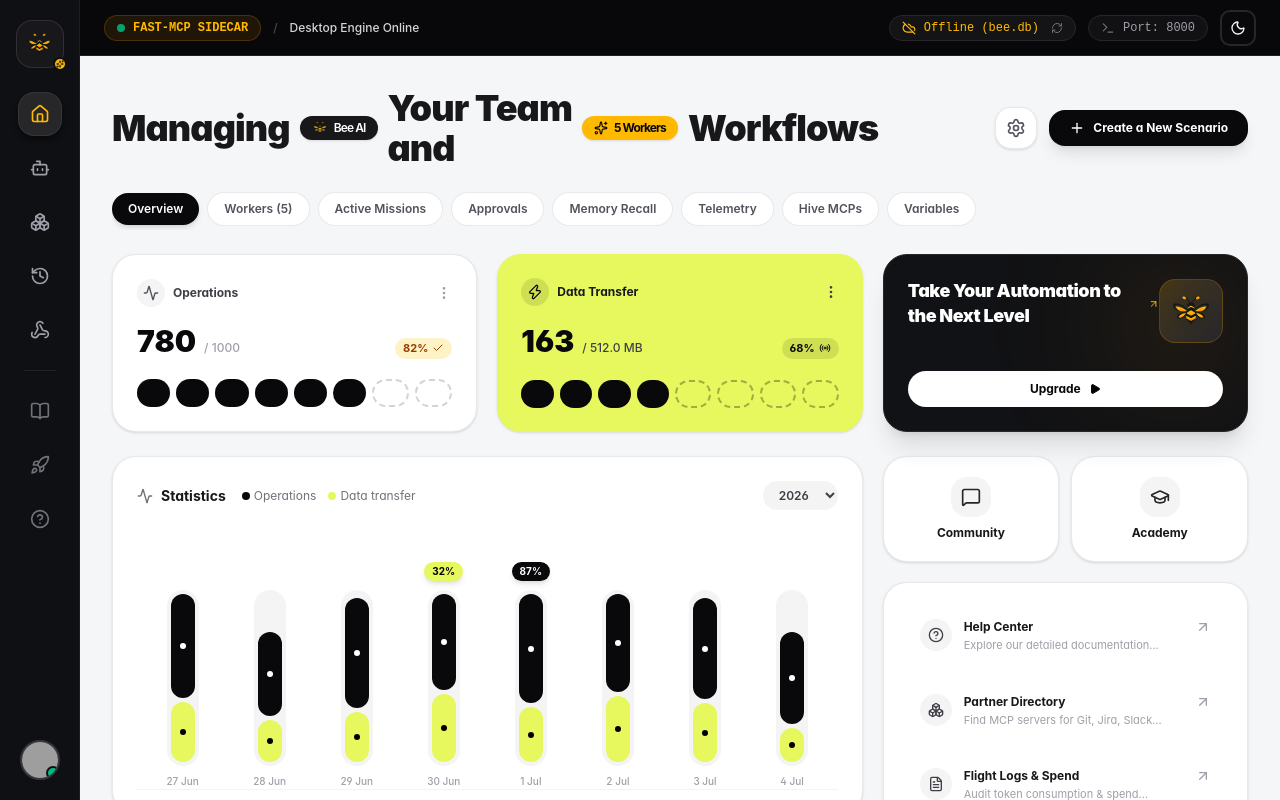
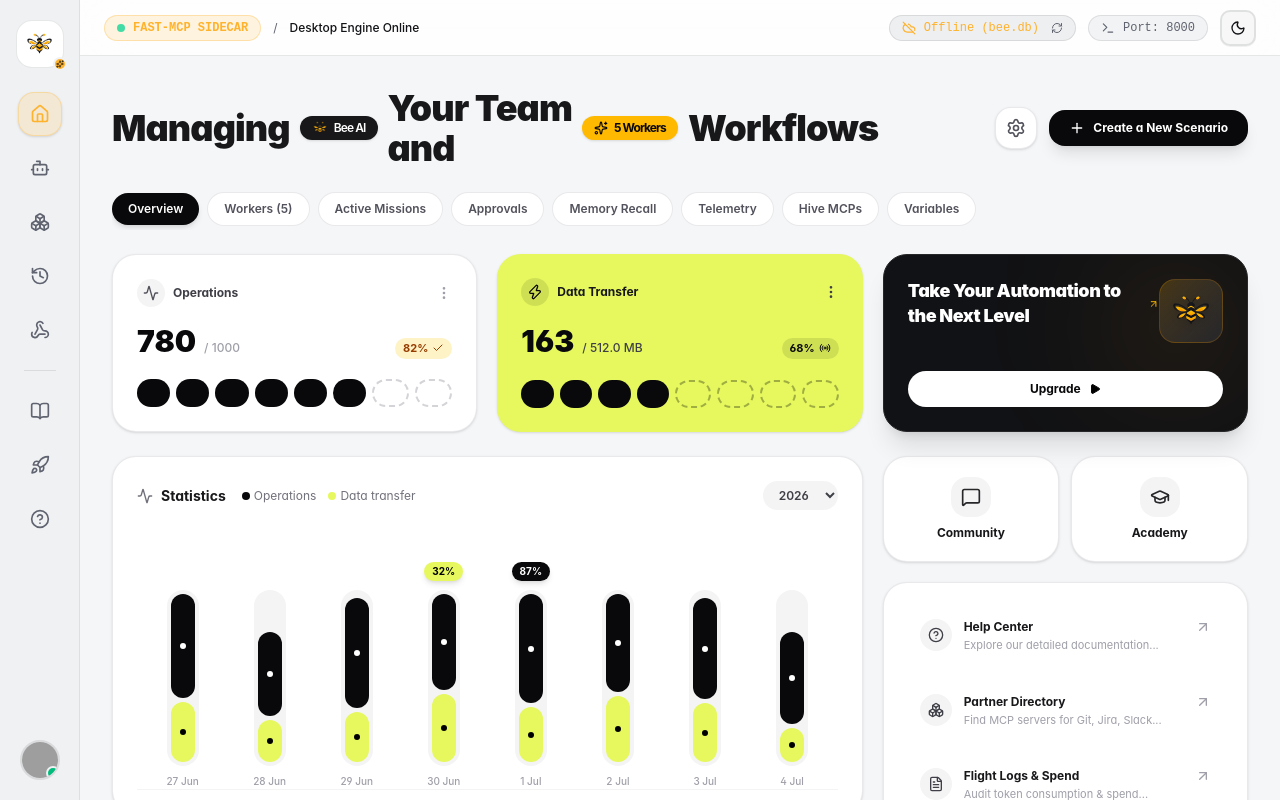
Before and after one commit to Prince-695/Bee, a React (Vite) app in the folder apps/console/: page / in a window 1280 px wide. Built offline with nearby package versions, Linux system fonts and the light colour scheme; no server answers; grey boxes are pictures that could not be loaded.

Commit message:
feat(theme): establish pure bee honey gold and off-black semantic tokens with dual-theme shell

```diff
--- a/apps/console/src/index.css
+++ b/apps/console/src/index.css
@@ -3,40 +3,40 @@
 @custom-variant dark (&:is(.dark *));
 
 :root {
-  --background: #09090b;
-  --foreground: #f4f4f5;
-  --card: #121215;
-  --card-foreground: #f4f4f5;
-  --popover: #18181b;
-  --popover-foreground: #f4f4f5;
-  --primary: #f59e0b;
-  --primary-foreground: #000000;
-  --secondary: #27272a;
-  --secondary-foreground: #f4f4f5;
-  --muted: #1e1e24;
-  --muted-foreground: #a1a1aa;
-  --accent: #27272a;
-  --accent-foreground: #f4f4f5;
-  --destructive: #ef4444;
-  --destructive-foreground: #ffffff;
-  --border: #27272a;
-  --input: #18181b;
-  --ring: #f59e0b;
+  --background: #F7F7F7;
+  --foreground: #121316;
+  --card: #FFFFFF;
+  --card-foreground: #121316;
+  --popover: #FFFFFF;
+  --popover-foreground: #121316;
+  --primary: #FFB22C;
+  --primary-foreground: #121316;
+  --secondary: #EAEBED;
+  --secondary-foreground: #121316;
+  --muted: #F0F1F3;
+  --muted-foreground: #606470;
+  --accent: #FDF3DC;
+  --accent-foreground: #121316;
+  --destructive: #DC2626;
+  --destructive-foreground: #FFFFFF;
+  --border: rgba(18, 19, 22, 0.10);
+  --input: rgba(18, 19, 22, 0.08);
+  --ring: #FFB22C;
 
-  --chart-1: #f59e0b;
-  --chart-2: #10b981;
-  --chart-3: #3b82f6;
-  --chart-4: #8b5cf6;
-  --chart-5: #ef4444;
+  --chart-1: #FFB22C;
+  --chart-2: #10B981;
+  --chart-3: #0284C7;
+  --chart-4: #9333EA;
+  --chart-5: #EF4444;
 
-  --sidebar: #0e0e11;
-  --sidebar-foreground: #f4f4f5;
-  --sidebar-primary: #f59e0b;
-  --sidebar-primary-foreground: #000000;
-  --sidebar-accent: #18181b;
-  --sidebar-accent-foreground: #ffffff;
-  --sidebar-border: #27272a;
-  --sidebar-ring: #f59e0b;
+  --sidebar: #F0F1F3;
+  --sidebar-foreground: #121316;
+  --sidebar-primary: #FFB22C;
+  --sidebar-primary-foreground: #121316;
+  --sidebar-accent: #E4E5E8;
+  --sidebar-accent-foreground: #121316;
+  --sidebar-border: rgba(18, 19, 22, 0.08);
+  --sidebar-ring: #FFB22C;
 
   --font-sans: 'Inter', system-ui, sans-serif;
   --font-mono: 'JetBrains Mono', monospace;
@@ -50,25 +50,34 @@
 }
 
 .dark {
-  --background: #09090b;
-  --foreground: #f4f4f5;
-  --card: #121215;
-  --card-foreground: #f4f4f5;
-  --popover: #18181b;
-  --popover-foreground: #f4f4f5;
-  --primary: #f59e0b;
-  --primary-foreground: #000000;
-  --secondary: #27272a;
-  --secondary-foreground: #f4f4f5;
-  --muted: #1e1e24;
-  --muted-foreground: #a1a1aa;
-  --accent: #27272a;
-  --accent-foreground: #f4f4f5;
-  --destructive: #ef4444;
-  --destructive-foreground: #ffffff;
-  --border: #27272a;
-  --input: #18181b;
-  --ring: #f59e0b;
+  --background: #121316;
+  --foreground: #F8FAFC;
+  --card: #18191E;
+  --card-foreground: #F8FAFC;
+  --popover: #212228;
+  --popover-foreground: #F8FAFC;
+  --primary: #FFB22C;
+  --primary-foreground: #121316;
+  --secondary: #212228;
+  --secondary-foreground: #F8FAFC;
+  --muted: #1B1C22;
+  --muted-foreground: #8E929E;
+  --accent: #2A261A;
+  --accent-foreground: #FFB22C;
+  --destructive: #EF4444;
+  --destructive-foreground: #FFFFFF;
+  --border: rgba(255, 255, 255, 0.08);
+  --input: #18191E;
+  --ring: #FFB22C;
+
+  --sidebar: #141519;
+  --sidebar-foreground: #F8FAFC;
+  --sidebar-primary: #FFB22C;
+  --sidebar-primary-foreground: #121316;
+  --sidebar-accent: #1E1F26;
+  --sidebar-accent-foreground: #F8FAFC;
+  --sidebar-border: rgba(255, 255, 255, 0.08);
+  --sidebar-ring: #FFB22C;
 }
 
 @theme inline {
@@ -99,6 +108,14 @@
   --color-sidebar-accent-foreground: var(--sidebar-accent-foreground);
   --color-sidebar-border: var(--sidebar-border);
   --color-sidebar-ring: var(--sidebar-ring);
+
+  --color-honey-gold: #FFB22C;
+  --color-honey-light: #FDB827;
+  --color-off-black: #121316;
+  --color-charcoal-surface: #18191E;
+  --color-charcoal-elevated: #212228;
+  --color-off-white: #F7F7F7;
+  --color-soft-platinum: #F8FAFC;
 
   --font-sans: var(--font-sans);
   --font-mono: var(--font-mono);
--- a/apps/console/src/layout/DesktopHeader.tsx
+++ b/apps/console/src/layout/DesktopHeader.tsx
@@ -31,15 +31,15 @@ export function DesktopHeader({ activeFlightTitle = "Desktop Engine Online" }: D
   }, []);
 
   return (
-    <header className="h-14 border-b border-zinc-800/80 bg-zinc-950/60 backdrop-blur-xl px-6 flex items-center justify-between shrink-0 z-20">
+    <header className="h-14 border-b border-border bg-card/80 backdrop-blur-xl px-6 flex items-center justify-between shrink-0 z-20 transition-colors duration-200">
       {/* Active Flight / Workspace Breadcrumb */}
       <div className="flex items-center gap-3">
-        <div className="flex items-center gap-2 px-3 py-1 rounded-full bg-amber-500/10 text-amber-400 border border-amber-500/20 text-xs font-mono">
+        <div className="flex items-center gap-2 px-3 py-1 rounded-full bg-primary/15 text-primary border border-primary/30 text-xs font-mono">
           <span className="w-2 h-2 rounded-full bg-emerald-400 animate-pulse" />
           <span className="font-bold">FAST-MCP SIDECAR</span>
         </div>
-        <span className="text-zinc-600 text-xs">/</span>
-        <span className="text-xs text-zinc-300 font-medium">{activeFlightTitle}</span>
+        <span className="text-muted-foreground text-xs">/</span>
+        <span className="text-xs text-foreground font-medium">{activeFlightTitle}</span>
       </div>
 
       {/* Right Controls */}
@@ -48,32 +48,32 @@ export function DesktopHeader({ activeFlightTitle = "Desktop Engine Online" }: D
         <button
           onClick={handleManualSync}
           title="Click to trigger sync with Cloud PostgreSQL"
-          className="flex items-center gap-2 px-3 py-1 rounded-xl bg-zinc-900/80 border border-zinc-800 text-xs font-mono transition-colors hover:border-zinc-700"
+          className="flex items-center gap-2 px-3 py-1 rounded-xl bg-secondary/80 border border-border text-xs font-mono transition-colors hover:border-primary/50 text-foreground cursor-pointer"
         >
           {syncStatus === "synced" && (
             <>
-              <Cloud className="w-3.5 h-3.5 text-emerald-400" />
-              <span className="text-emerald-400 font-medium">Cloud Synced</span>
-              <span className="text-zinc-500 text-[10px] hidden md:inline">({lastSyncTime})</span>
+              <Cloud className="w-3.5 h-3.5 text-emerald-500 dark:text-emerald-400" />
+              <span className="text-emerald-600 dark:text-emerald-400 font-medium">Cloud Synced</span>
+              <span className="text-muted-foreground text-[10px] hidden md:inline">({lastSyncTime})</span>
             </>
           )}
           {syncStatus === "offline" && (
             <>
-              <CloudOff className="w-3.5 h-3.5 text-amber-400" />
-              <span className="text-amber-400 font-medium">Offline (bee.db)</span>
-              <RefreshCw className="w-3 h-3 text-zinc-500 ml-1 hover:text-white" />
+              <CloudOff className="w-3.5 h-3.5 text-primary" />
+              <span className="text-primary font-medium">Offline (bee.db)</span>
+              <RefreshCw className="w-3 h-3 text-muted-foreground ml-1 hover:text-foreground" />
             </>
           )}
           {syncStatus === "syncing" && (
             <>
-              <RefreshCw className="w-3.5 h-3.5 text-sky-400 animate-spin" />
-              <span className="text-sky-400 font-medium">Syncing...</span>
+              <RefreshCw className="w-3.5 h-3.5 text-sky-500 dark:text-sky-400 animate-spin" />
+              <span className="text-sky-600 dark:text-sky-400 font-medium">Syncing...</span>
             </>
           )}
         </button>
 
-        <div className="hidden sm:flex items-center gap-2 px-3 py-1 rounded-xl bg-zinc-900/60 border border-zinc-800 text-xs text-zinc-400 font-mono">
-          <Terminal className="w-3.5 h-3.5 text-zinc-500" />
+        <div className="hidden sm:flex items-center gap-2 px-3 py-1 rounded-xl bg-secondary/60 border border-border text-xs text-muted-foreground font-mono">
+          <Terminal className="w-3.5 h-3.5 text-muted-foreground" />
           <span>Port: 8000</span>
         </div>
 
--- a/apps/console/src/layout/DesktopLayout.tsx
+++ b/apps/console/src/layout/DesktopLayout.tsx
@@ -7,12 +7,12 @@ interface DesktopLayoutProps {
 
 export function DesktopLayout({ children }: DesktopLayoutProps) {
   return (
-    <div className="flex h-screen w-full bg-background text-foreground overflow-hidden font-sans selection:bg-amber-500/20">
+    <div className="flex h-screen w-full bg-background text-foreground overflow-hidden font-sans selection:bg-primary/20 transition-colors duration-200">
       <DesktopSidebar />
 
       <div className="flex-1 flex flex-col min-w-0 overflow-hidden relative">
         <DesktopHeader />
-        <main className="flex-1 overflow-y-auto overflow-x-hidden relative bg-black/40">
+        <main className="flex-1 overflow-y-auto overflow-x-hidden relative bg-background transition-colors duration-200">
           {children}
         </main>
       </div>
--- a/apps/console/src/layout/DesktopSidebar.tsx
+++ b/apps/console/src/layout/DesktopSidebar.tsx
@@ -29,11 +29,11 @@ export function DesktopSidebar() {
   ];
 
   return (
-    <aside className="w-20 bg-[#0F1014] border-r border-zinc-800/60 flex flex-col items-center py-5 shrink-0 z-30 select-none">
+    <aside className="w-20 bg-sidebar border-r border-sidebar-border flex flex-col items-center py-5 shrink-0 z-30 select-none transition-colors duration-200">
       {/* Top Brand Logo Icon in Rounded Square Pill */}
       <Link
         to="/"
-        className="w-12 h-12 rounded-2xl bg-zinc-900 border border-zinc-700/60 flex items-center justify-center text-amber-400 hover:border-amber-500/80 hover:shadow-lg hover:shadow-amber-500/20 transition-all group mb-6 relative"
+        className="w-12 h-12 rounded-2xl bg-card border border-border flex items-center justify-center text-primary hover:border-primary/80 hover:shadow-lg hover:shadow-primary/20 transition-all group mb-6 relative"
         title="Bee Autonomous Co-Engineer"
       >
         <img
@@ -41,8 +41,8 @@ export function DesktopSidebar() {
           alt="Bee Logo"
           className="w-7 h-7 object-contain group-hover:scale-110 transition-transform"
         />
-        <div className="absolute -bottom-1 -right-1 w-3.5 h-3.5 rounded-full bg-amber-400 border-2 border-[#0F1014] flex items-center justify-center">
-          <Sparkles className="w-2 h-2 text-black" />
+        <div className="absolute -bottom-1 -right-1 w-3.5 h-3.5 rounded-full bg-primary border-2 border-sidebar flex items-center justify-center">
+          <Sparkles className="w-2 h-2 text-primary-foreground" />
         </div>
       </Link>
 
@@ -60,13 +60,13 @@ export function DesktopSidebar() {
               to={item.to}
               className={`w-11 h-11 rounded-2xl flex items-center justify-center transition-all relative group ${
                 isActive
-                  ? "bg-zinc-800 text-amber-400 shadow-md shadow-black/40 border border-zinc-700/60"
-                  : "text-zinc-400 hover:text-zinc-100 hover:bg-zinc-900/80"
+                  ? "bg-primary/15 text-primary shadow-sm border border-primary/30"
+                  : "text-muted-foreground hover:text-foreground hover:bg-sidebar-accent"
               }`}
               title={item.label}
             >
               {item.icon}
-              <span className="absolute left-16 px-2.5 py-1 rounded-lg bg-zinc-900 text-zinc-100 text-[11px] font-medium whitespace-nowrap shadow-xl border border-zinc-800 pointer-events-none opacity-0 group-hover:opacity-100 transition-opacity z-50">
+              <span className="absolute left-16 px-2.5 py-1 rounded-lg bg-popover text-popover-foreground text-[11px] font-medium whitespace-nowrap shadow-xl border border-border pointer-events-none opacity-0 group-hover:opacity-100 transition-opacity z-50">
                 {item.label}
               </span>
             </Link>
@@ -74,7 +74,7 @@ export function DesktopSidebar() {
         })}
 
         {/* Divider */}
-        <div className="w-8 h-px bg-zinc-800/80 my-2" />
+        <div className="w-8 h-px bg-border my-2" />
 
         {/* Secondary Navigation Items */}
         {secondaryNavItems.map((item) => (
@@ -83,11 +83,11 @@ export function DesktopSidebar() {
             href={item.to}
             target="_blank"
             rel="noreferrer"
-            className="w-11 h-11 rounded-2xl flex items-center justify-center text-zinc-500 hover:text-zinc-300 hover:bg-zinc-900/60 transition-all relative group"
+            className="w-11 h-11 rounded-2xl flex items-center justify-center text-muted-foreground hover:text-foreground hover:bg-sidebar-accent transition-all relative group"
             title={item.label}
           >
             {item.icon}
-            <span className="absolute left-16 px-2.5 py-1 rounded-lg bg-zinc-900 text-zinc-100 text-[11px] font-medium whitespace-nowrap shadow-xl border border-zinc-800 pointer-events-none opacity-0 group-hover:opacity-100 transition-opacity z-50">
+            <span className="absolute left-16 px-2.5 py-1 rounded-lg bg-popover text-popover-foreground text-[11px] font-medium whitespace-nowrap shadow-xl border border-border pointer-events-none opacity-0 group-hover:opacity-100 transition-opacity z-50">
               {item.label}
             </span>
           </a>
@@ -98,7 +98,7 @@ export function DesktopSidebar() {
       <div className="pt-4 flex flex-col items-center gap-3">
         <Link
           to="/"
-          className="relative w-10 h-10 rounded-full overflow-hidden border-2 border-zinc-700/80 hover:border-amber-400 transition-colors group"
+          className="relative w-10 h-10 rounded-full overflow-hidden border-2 border-border hover:border-primary transition-colors group"
           title="Lead Engineer (Online)"
         >
           <img
@@ -106,7 +106,7 @@ export function DesktopSidebar() {
             alt="User Avatar"
             className="w-full h-full object-cover group-hover:scale-110 transition-transform"
           />
-          <span className="absolute bottom-0 right-0 w-2.5 h-2.5 rounded-full bg-emerald-500 ring-2 ring-[#0F1014]" />
+          <span className="absolute bottom-0 right-0 w-2.5 h-2.5 rounded-full bg-emerald-500 ring-2 ring-sidebar" />
         </Link>
       </div>
     </aside>
```
Also changed, not shown: 1 other file (tests, documents, lock files or other folders).
